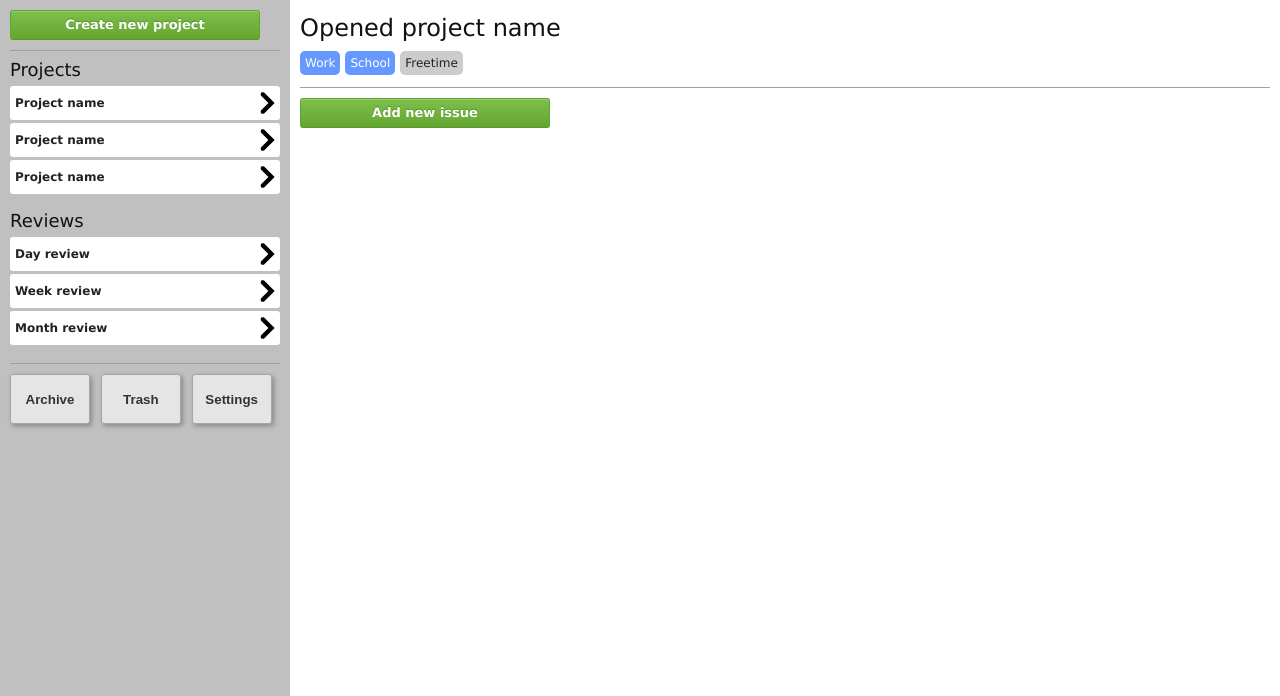
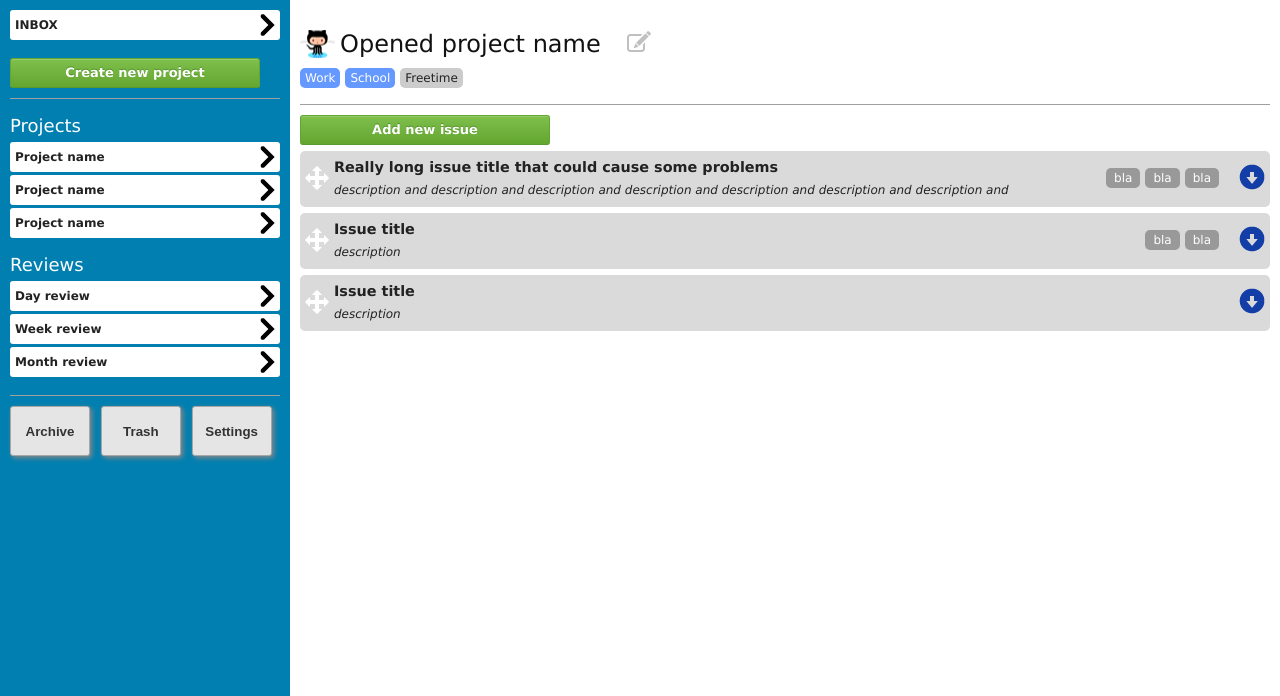
Before and after one commit to saterond/GitHubGTDTool, a PHP site: page / in a window 1280 px wide. Shown: the top 696 px of the page. Run offline with PHP 8.4, Linux system fonts and the light colour scheme.

Commit message:
Prototyp - vypis + pridani issue #8

```diff
--- a/prototypes/css/screen.css
+++ b/prototypes/css/screen.css
@@ -17,6 +18,8 @@
 h3 {margin-bottom: 7px;}
 .clear {display: block; width: 100%; clear: both;}
 .divider {width: 100%; display: block; height: 1px; background: #a0a0a0; margin: 10px 0;}
+
+#sidebar h3 {color: #fff;}
 #sidebar ul.items {list-style-type: none; padding: 0; width: 100%;}
 #sidebar ul.items li {
 	background: #fff url(../src/thin_right_arrow.png) 98% 50% no-repeat;
@@ -38,6 +41,14 @@
 	padding-left: 35px;
 	background: url(../src/search.png) 1% 50% no-repeat;
 }
+
+h2.github, h2.gcode, h2.assembla {padding-left: 40px; margin-bottom: 10px;}
+h2.github {background: url(../src/github.gif) left center no-repeat;}
+h2.gcode {background: url(../src/gcode.gif) left center no-repeat;}
+h2.assembla {background: url(../src/assembla_big.gif) left center no-repeat;}
+/*---------------------------
+		GLOBAL LABELS
+----------------------------*/
 .labels {
 	height: 26px;
 }
@@ -56,6 +67,80 @@
 	background: #6699FF;
 	color: #fff;
 }
+/*---------------------------
+		BROWSE ISSUE
+----------------------------*/
+.issue {
+	height: 40px;
+	margin-top: 6px;
+	padding: 8px 5px;
+	background-color: #DADADA;
+	-webkit-border-radius: 5px;
+  -moz-border-radius: 5px;
+  -ms-border-radius: 5px;
+  -o-border-radius: 5px;
+  border-radius: 5px;
+}
+.issue .handle {
+	float: left; display: block;
+	width: 24px; height: 38px;
+	margin-right: 5px;
+	background: url(../src/move.png) left center no-repeat;
+}
+.issue .handle:hover {
+	cursor: move;
+}
+.issue .title {
+	font-size: 120%; font-weight: bold;
+}
+.issue .labels {
+	float: right;
+	padding: 12px 15px 0 0;
+}
+.issue .labels a {
+	background: #999;
+	padding: 3px 8px;	margin-right: 5px;
+	color: #fff; text-decoration: none;
+	-webkit-border-radius: 5px;
+  -moz-border-radius: 5px;
+  -ms-border-radius: 5px;
+  -o-border-radius: 5px;
+  border-radius: 5px;
+}
+.issue .labels a:hover {text-decoration: underline;}
+.issue button {
+	float: right;
+	margin-top: 5px;
+}
+.issue .description {
+	float: left;
+	width: 700px; height: 8px;
+	overflow: hidden;
+	margin: 0; padding: 8px 5px 8px 0px;
+	font-style: italic;
+}
+/* --------------------------
+		ISSUE FORM
+----------------------------*/
+.issueTable {
+	width: 500px;
+	border: 1px #999 solid;
+	-webkit-border-radius: 3px;
+  -moz-border-radius: 3px;
+  -ms-border-radius: 3px;
+  -o-border-radius: 3px;
+  border-radius: 3px;
+}
+.issueTable input.issueTitle {
+	line-height: 30px;
+	font-size: 20px;
+}
+.issueTable .labels span {
+	display: block;
+	padding: 5px 8px;
+	float: left;
+	font-weight: bold;
+}
 /* --------------------------
 		BUTTONS
 ----------------------------*/
@@ -65,14 +150,14 @@
 	width: 80px; height: 50px;
 	border: 1px #a6a6a6 solid;
 	margin-right: 7px;
-	-moz-box-shadow: 2px 2px 5px #888;
-	-webkit-box-shadow: 2px 2px 5px#888;
-	box-shadow: 2px 2px 5px #888;
-	-webkit-border-radius: 3px;
-  -moz-border-radius: 3px;
-  -ms-border-radius: 3px;
-  -o-border-radius: 3px;
-  border-radius: 3px;
+	-moz-box-shadow: 2px 2px 5px #888; -webkit-box-shadow: 2px 2px 5px#888;	box-shadow: 2px 2px 5px #888;
+	-webkit-border-radius: 3px; -moz-border-radius: 3px; -ms-border-radius: 3px; -o-border-radius: 3px; border-radius: 3px;
+	cursor: pointer;
+}
+button.big-blue-arrow {
+	border: 0;
+	width: 26px; height: 26px;
+	background: url(../src/arrow_right_blue.png) right center no-repeat;
 	cursor: pointer;
 }
 button.cupid-green {
@@ -83,24 +168,13 @@
   background-image: -ms-linear-gradient(top, #7fbf4d, #63a62f);
   background-image: -o-linear-gradient(top, #7fbf4d, #63a62f);
   background-image: linear-gradient(top, #7fbf4d, #63a62f);
-  border: 1px solid #63a62f;
-  border-bottom: 1px solid #5b992b;
-  -webkit-border-radius: 3px;
-  -moz-border-radius: 3px;
-  -ms-border-radius: 3px;
-  -o-border-radius: 3px;
-  border-radius: 3px;
-  -webkit-box-shadow: inset 0 1px 0 0 #96ca6d;
-  -moz-box-shadow: inset 0 1px 0 0 #96ca6d;
-  -ms-box-shadow: inset 0 1px 0 0 #96ca6d;
-  -o-box-shadow: inset 0 1px 0 0 #96ca6d;
-  box-shadow: inset 0 1px 0 0 #96ca6d;
-  color: #fff;
-  font: bold 13px "Lucida Grande", "Lucida Sans Unicode", "Lucida Sans", Geneva, Verdana, sans-serif;
-  line-height: 1;
+  border: 1px solid #63a62f; border-bottom: 1px solid #5b992b;
+  -webkit-border-radius: 3px; -moz-border-radius: 3px; -ms-border-radius: 3px; -o-border-radius: 3px; border-radius: 3px;
+  -webkit-box-shadow: inset 0 1px 0 0 #96ca6d; -moz-box-shadow: inset 0 1px 0 0 #96ca6d; -ms-box-shadow: inset 0 1px 0 0 #96ca6d;
+  -o-box-shadow: inset 0 1px 0 0 #96ca6d; box-shadow: inset 0 1px 0 0 #96ca6d;
+  color: #fff; font: bold 13px "Lucida Grande", "Lucida Sans Unicode", "Lucida Sans", Geneva, Verdana, sans-serif;
+  line-height: 1; text-align: center; text-shadow: 0 -1px 0 #4c9021;
   padding: 7px 0 8px 0;
-  text-align: center;
-  text-shadow: 0 -1px 0 #4c9021;
   width: 250px; }
   button.cupid-green:hover {
     background-color: #76b347;
--- a/prototypes/index.html
+++ b/prototypes/index.html
@@ -2,17 +2,16 @@
 <html lang="cs">
   <head>
     <meta charset="UTF-8" />
-    <link rel="stylesheet" href="css/blueprint/screen.css" type="text/css" media="screen, projection">
-		<link rel="stylesheet" href="css/blueprint/print.css" type="text/css" media="print">
+    <link rel="stylesheet" href="css/blueprint/src/typography.css" type="text/css" media="screen, projection">
 		<link rel="stylesheet" href="css/screen.css" type="text/css" media="screen, projection">
-		<!--[if lt IE 8]>
-		  <link rel="stylesheet" href="css/blueprint/ie.css" type="text/css" media="screen, projection">
-		<![endif]-->
-    <title>GTD ukolovnik</title>
+		<title>GTD ukolovnik</title>
   </head>
 	<body>
 		<div id="sidebar">
-			<button class="cupid-green">Create new project</button>
+			<ul class="items">
+				<li>INBOX</li>
+			</ul>
+   		<button class="cupid-green">Create new project</button>
 			<span class="divider"></span>
 			<h3>Projects</h3>
 			<ul class="items">
@@ -34,15 +33,41 @@
 
 		<div id="content">
     	<div class="inner">
-        <h2>Opened project name</h2>
-				<div class="labels">
+				<div class="projectHeader">
+					<h2 class="github" title="GitHub project">Opened project name <img src="src/edit.png" alt="Edit project" title="Edit project" height="21" width="60" class="editProject"></h2>
+				</div>
+        <div class="labels">
         	<span class="label global">Work</span>
 					<span class="label global">School</span>
 					<span class="label">Freetime</span>
 					<span class="clear"></span>
         </div>
 				<span class="divider"></span>
-				<button class="cupid-green">Add new issue</button>
+				<button class="cupid-green" onclick="window.location.href = 'issue.html';">Add new issue</button>
+				<br>
+				<div class="issue">
+					<span class="handle"></span>
+					<span class="title github">Really long issue title that could cause some problems</span>
+					<button class="big-blue-arrow"></button>
+					<span class="labels"><a href="#">bla</a><a href="#">bla</a><a href="#">bla</a></span>
+					<br />
+					<div class="description">description and description and description and description and description and description and description and description and description and </div>
+        </div>
+				<div class="issue">
+					<span class="handle"></span>
+					<span class="title gcode">Issue title</span>
+					<button class="big-blue-arrow"></button>
+					<span class="labels"><a href="#">bla</a><a href="#">bla</a></span>
+					<br>
+					<div class="description">description</div>
+        </div>
+				<div class="issue">
+					<span class="handle"></span>
+					<span class="title assembla">Issue title</span>
+					<button class="big-blue-arrow"></button>
+					<br>
+					<div class="description">description</div>
+        </div>
      	</div>
     </div>
 	</body>
```
Also changed, not shown: other parts of prototypes/css/screen.css (+28 -11 lines), prototypes/issue.html (added, +107 -0 lines), prototypes/src/arrow_right_blue.png (added), prototypes/src/assembla.gif (added), prototypes/src/assembla_big.gif (added), prototypes/src/bg.gif, prototypes/src/edit.png (added), prototypes/src/gcode.gif (added), prototypes/src/gcode.jpg (added), prototypes/src/github.gif (added), prototypes/src/github.png (added), prototypes/src/move.png (added).
